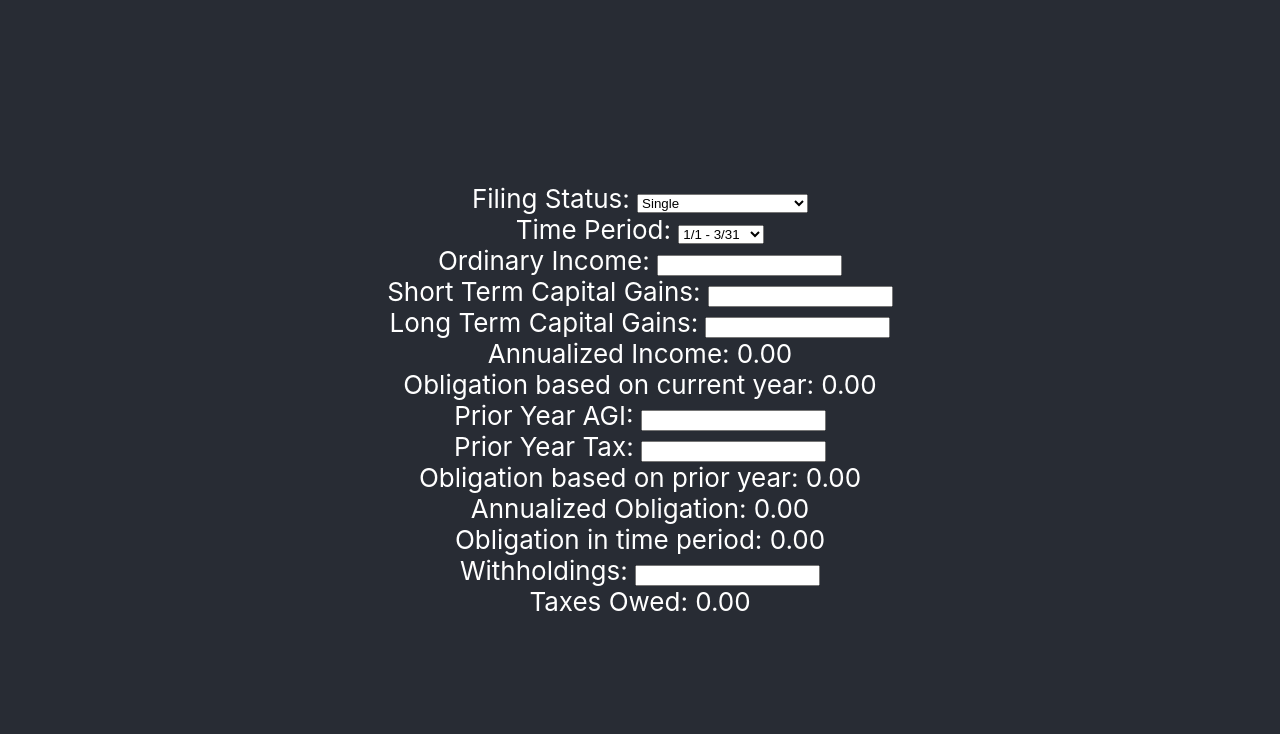
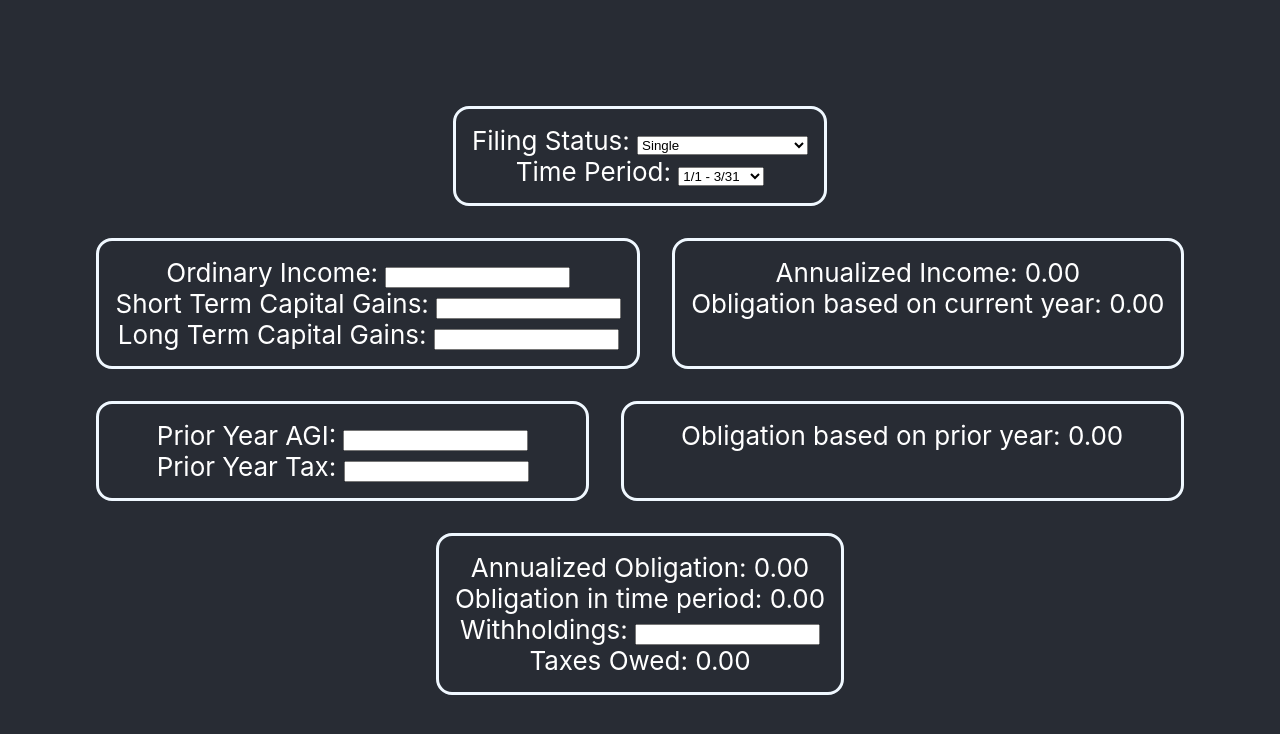
Before and after one commit to tomo-otsuka/brasstax, a React (Create React App) app: page / in a window 1280 px wide. Shown: the top 734 px of the page. Built offline with nearby package versions, Linux system fonts and the light colour scheme.

Commit message:
UI updates

```diff
--- a/src/App.css
+++ b/src/App.css
@@ -1,16 +1,5 @@
 .App {
   text-align: center;
-}
-
-.App-logo {
-  height: 40vmin;
-  pointer-events: none;
-}
-
-@media (prefers-reduced-motion: no-preference) {
-  .App-logo {
-    animation: App-logo-spin infinite 20s linear;
-  }
 }
 
 .App-header {
@@ -28,11 +17,21 @@
   color: #61dafb;
 }
 
-@keyframes App-logo-spin {
-  from {
-    transform: rotate(0deg);
-  }
-  to {
-    transform: rotate(360deg);
-  }
+div.bordered {
+  border-color: aliceblue;
+  border-style: solid;
+  border-radius: 16px;
+  flex-grow: 1;
+  padding: 16px;
+  margin: 16px;
 }
+
+div.column {
+  display: flex;
+  flex-direction: column;
+}
+
+div.row {
+  display: flex;
+  flex-direction: row;
+}
--- a/src/App.js
+++ b/src/App.js
@@ -202,12 +202,20 @@ class App extends React.Component {
   render() {
     return (
       <div className="App App-header">
+        <div className="row">
+          <div className="bordered">
             <FilingStatus
               onChange={(event) => this.handleFilingStatusChange(event)}
             ></FilingStatus>
             <TimePeriod
               onChange={(event) => this.handleTimePeriodChange(event)}
             ></TimePeriod>
+          </div>
+        </div>
+        <div className="row">
+          <div className="column">
+            <div className="row">
+              <div className="bordered">
                 <LabeledTextBox
                   label="Ordinary Income"
                   onChange={(event) => this.handleOrdinaryIncomeChange(event)}
@@ -220,7 +228,9 @@ class App extends React.Component {
                   label="Long Term Capital Gains"
                   onChange={(event) => this.handleLongTermCapitalGainsChange(event)}
                 ></LabeledTextBox>
+              </div>
 
+              <div className="bordered">
                 <LabeledSpan
                   label="Annualized Income"
                   value={this.state.annualizedIncome.toFixed(2)}
@@ -229,7 +239,11 @@ class App extends React.Component {
                   label="Obligation based on current year"
                   value={this.state.obligationBasedOnCurrentYear.toFixed(2)}
                 ></LabeledSpan>
+              </div>
+            </div>
 
+            <div className="row">
+              <div className="bordered">
                 <LabeledTextBox
                   label="Prior Year AGI"
                   onChange={(event) => this.handlePriorYearAgiChange(event)}
@@ -238,12 +252,20 @@ class App extends React.Component {
                   label="Prior Year Tax"
                   onChange={(event) => this.handlePriorYearTaxChange(event)}
                 ></LabeledTextBox>
+              </div>
 
+              <div className="bordered">
                 <LabeledSpan
                   label="Obligation based on prior year"
                   value={this.state.obligationBasedOnPriorYear.toFixed(2)}
                 ></LabeledSpan>
+              </div>
+            </div>
+          </div>
+        </div>
+        <div className="row">
 
+          <div className="bordered">
             <LabeledSpan
               label="Annualized Obligation"
               value={Math.min(
@@ -267,6 +289,8 @@ class App extends React.Component {
               value={this._calculateTaxesOwed().toFixed(2)}
             ></LabeledSpan>
           </div>
+        </div>
+      </div>
     );
   }
 }
```
Also changed, not shown: 10 other files (tests, documents, lock files or other folders). Lines whose indentation alone changed are shown as unchanged.
